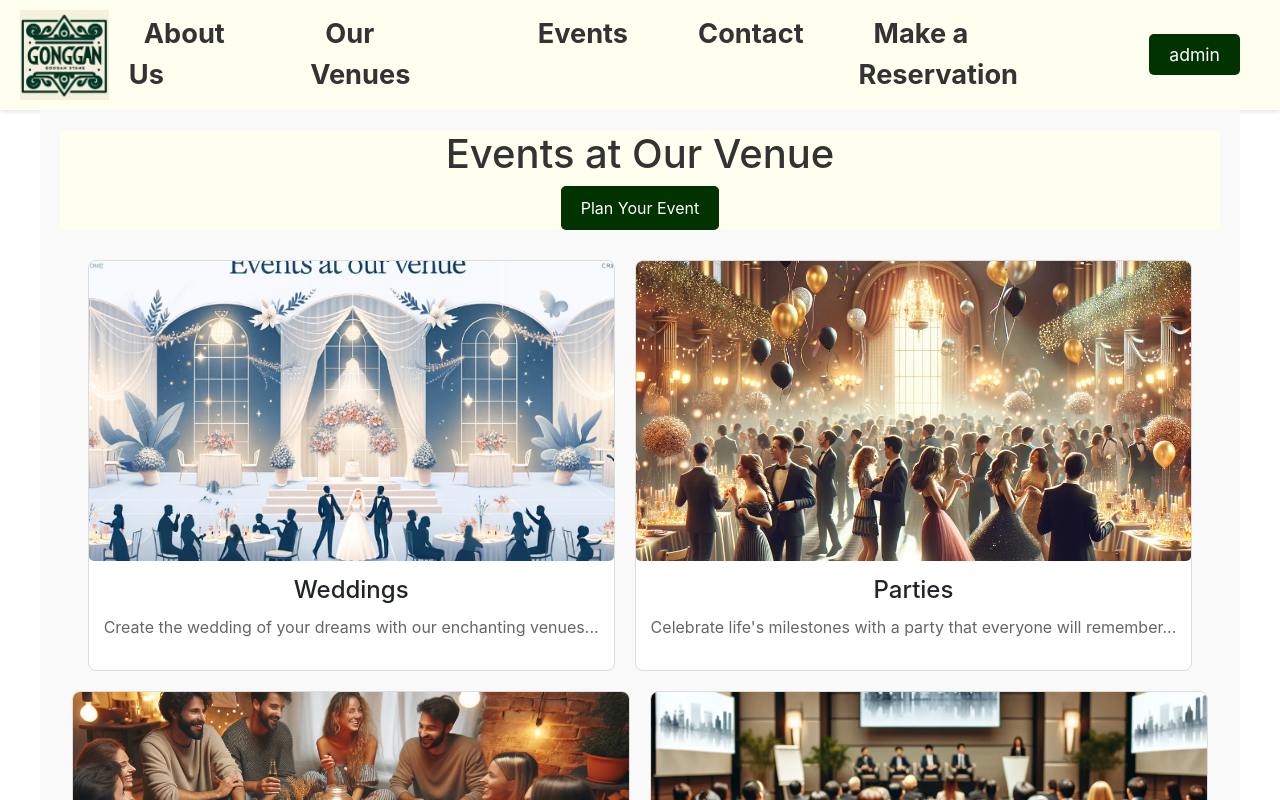
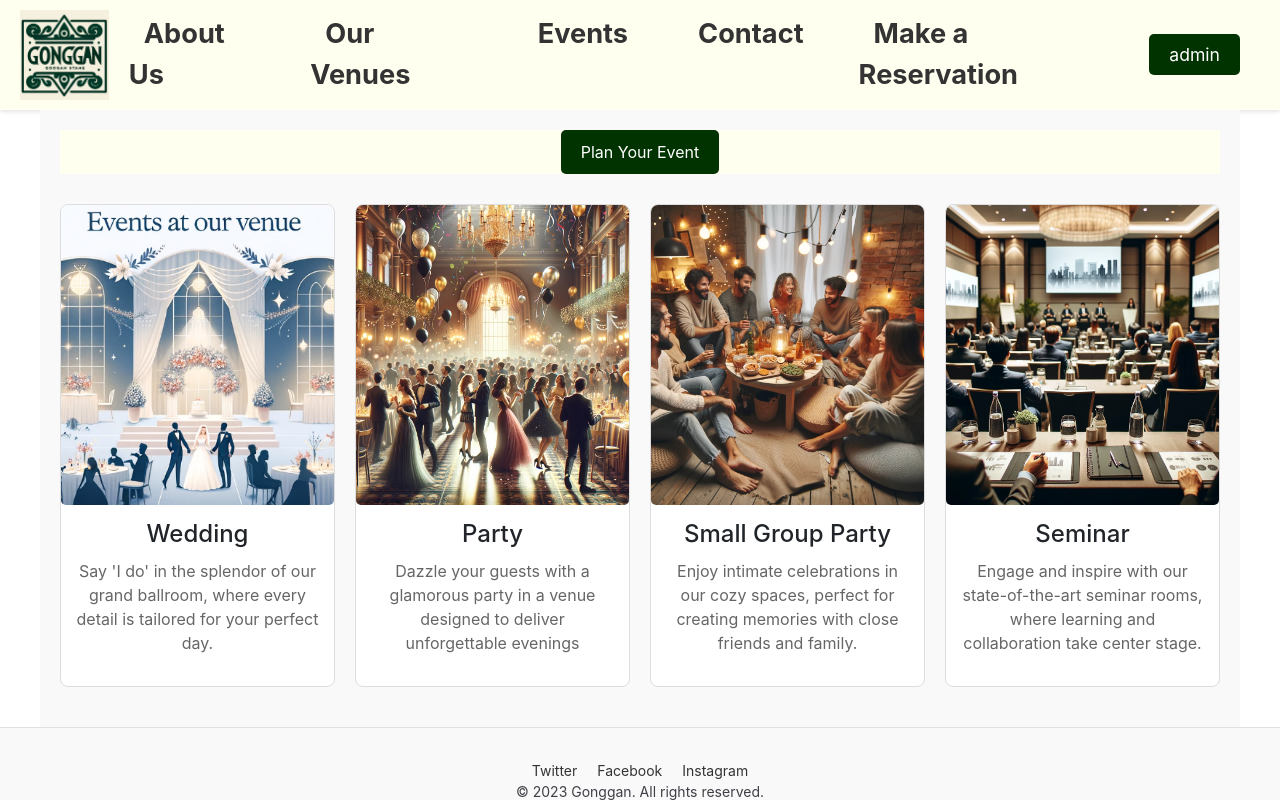
Before and after one commit to jinyoung-plus/gong, an Angular app: page /events in a window 1280 px wide. Shown: the top 800 px of the page. Built offline with nearby package versions, Linux system fonts and the light colour scheme.

Commit message:
jin 1.3.6

```diff
--- a/src/app/contact/contact.component.html
+++ b/src/app/contact/contact.component.html
@@ -2,7 +2,7 @@
   <h1>Contact Us</h1>
   <p>If you have any questions or need further information, please feel free to contact us.</p>
   <div class="contact-info">
-    <p><strong>Address:</strong> 123 Business Road, City, Country</p>
+    <p><strong>Address:</strong> 123 Business Road, Paris, France</p>
     <p><strong>Phone:</strong> +1 (555) 123-4567</p>
     <p><strong>Email:</strong> info&#64;gonggan.com</p>
   </div>
--- a/src/app/events/events.component.css
+++ b/src/app/events/events.component.css
@@ -37,10 +37,12 @@
 }
 
 .event {
+  width: calc((100% - 60px) / 4); /* Adjust the number based on your gap and the number of items per row */
   background: white;
   border: 1px solid #ddd;
   border-radius: 8px;
   overflow: hidden;
+  margin-bottom: 20px; /* Optional, if you want to maintain vertical gap */
 }
 
 /* Apply styles to the images with the 'event-image' class */
--- a/src/app/events/events.component.html
+++ b/src/app/events/events.component.html
@@ -1,6 +1,5 @@
 <div class="events-page-container">
   <header class="events-header">
-    <h1>Events at Our Venue</h1>
     <button class="cta-button" routerLink="/contact">Plan Your Event</button>
   </header>
 
@@ -8,24 +7,24 @@
     <article class="event">
       <img class="event-image" src="/assets/wedding.png" alt="Wedding Event">
       <div class="event-info">
-        <h2>Weddings</h2>
-        <p>Create the wedding of your dreams with our enchanting venues...</p>
+        <h2>Wedding</h2>
+        <p>Say 'I do' in the splendor of our grand ballroom, where every detail is tailored for your perfect day.</p>
       </div>
     </article>
 
     <article class="event">
       <img class="event-image" src="/assets/party1.png" alt="Party Event">
       <div class="event-info">
-        <h2>Parties</h2>
-        <p>Celebrate life's milestones with a party that everyone will remember...</p>
+        <h2>Party</h2>
+        <p>Dazzle your guests with a glamorous party in a venue designed to deliver unforgettable evenings</p>
       </div>
     </article>
 
     <article class="event">
       <img class="event-image" src="/assets/party2.png" alt="Party Event">
       <div class="event-info">
-        <h2>Small group Parties</h2>
-        <p>Celebrate life's milestones with a party that everyone will remember...</p>
+        <h2>Small Group Party</h2>
+        <p> Enjoy  intimate celebrations in our cozy spaces,  perfect for creating memories with close friends and family.</p>
       </div>
     </article>
 
@@ -33,7 +32,7 @@
       <img class="event-image" src="/assets/seminar.png" alt="Party Event">
       <div class="event-info">
         <h2>Seminar</h2>
-        <p>Celebrate life's milestones with a party that everyone will remember...</p>
+        <p>Engage and inspire with our state-of-the-art seminar rooms, where learning and collaboration take center stage.</p>
       </div>
     </article>
     <!-- More events here -->
--- a/src/app/our-venues/our-venues.component.html
+++ b/src/app/our-venues/our-venues.component.html
@@ -1,7 +1,7 @@
 <div class="container my-4">
   <h2 class="text-center mb-3">Our Venues</h2>
 
-  <ngb-carousel *ngIf="images">
+  <ngb-carousel *ngIf="images" [interval]="3000">
     <ng-template ngbSlide *ngFor="let img of images; index as i">
       <div class="picsum-img-wrapper">
         <img [src]="img" alt="Room image" class="d-block w-100">
```
